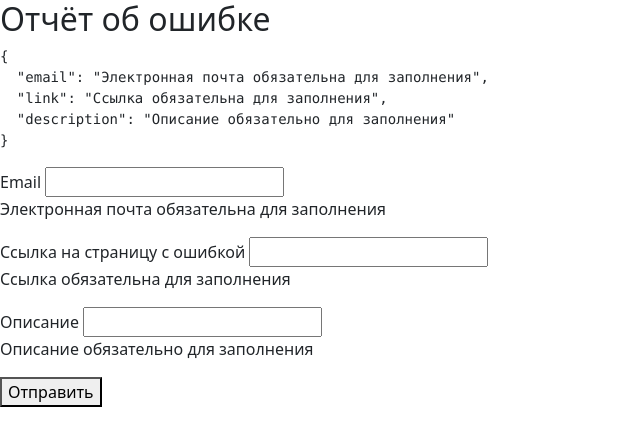
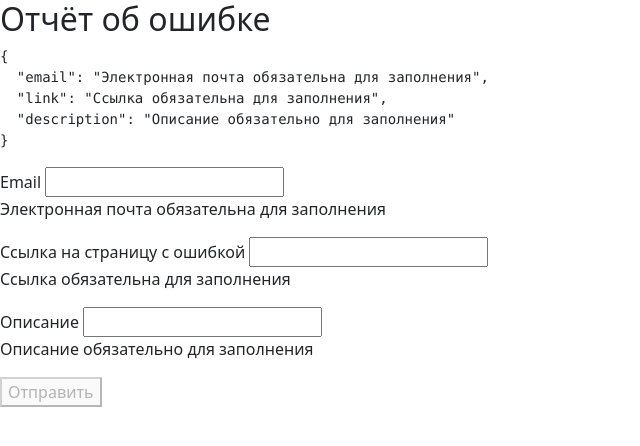
Before and after one commit to Vokadze/react-forms, a React (Create React App) app: page / in a window 1280 px wide. Shown: the top 446 px of the page, without its empty margins (0-640 px from the left). Built offline with nearby package versions, Linux system fonts and the light colour scheme.

Commit message:
lesson 9 change disabled button

```diff
--- a/src/components/myForm.jsx
+++ b/src/components/myForm.jsx
@@ -11,8 +11,23 @@ const MyForm = () => {
    });
    const [errors, setErrors] = useState({});
 
+   /**
+    * Object.keys() вернёт массив ключей объекта с ошибками.
+    * Если длина этого массива равна 0, то ошибок нет
+    */
+   const isValid = Object.keys(errors).length === 0;
+
+   useEffect(() => {
+      const errors = validate(values, validationSchema);
+      setErrors(errors);
+   }, [values]);
+
    const handleSubmit = (e) => {
       e.preventDefault();
+      if (isValid) {
+         // отправляем если только валидно
+         console.log("Отправлено!");
+      }
    };
 
    const handleChange = (e) => {
@@ -25,11 +40,6 @@ const MyForm = () => {
 
    //  Диструкторизируем для удобства
    const { email, link, description } = values;
-
-    useEffect(() => {
-        const errors = validate(values, validationSchema);
-        setErrors(errors);
-    }, [values]);
 
    return (
       <div>
@@ -65,7 +75,7 @@ const MyForm = () => {
                error={errors.description}
             />
 
-                <button type="submit">Отправить</button>
+            <button disabled={!isValid} type="submit">Отправить</button>
          </form>
       </div>
    );
```
Lines whose indentation alone changed are shown as unchanged.
